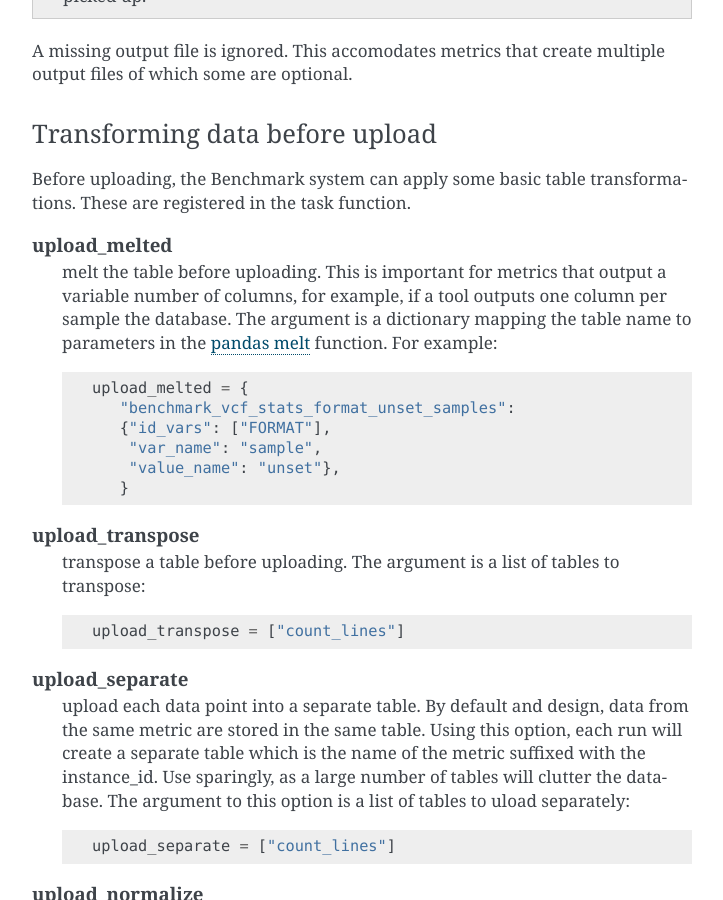
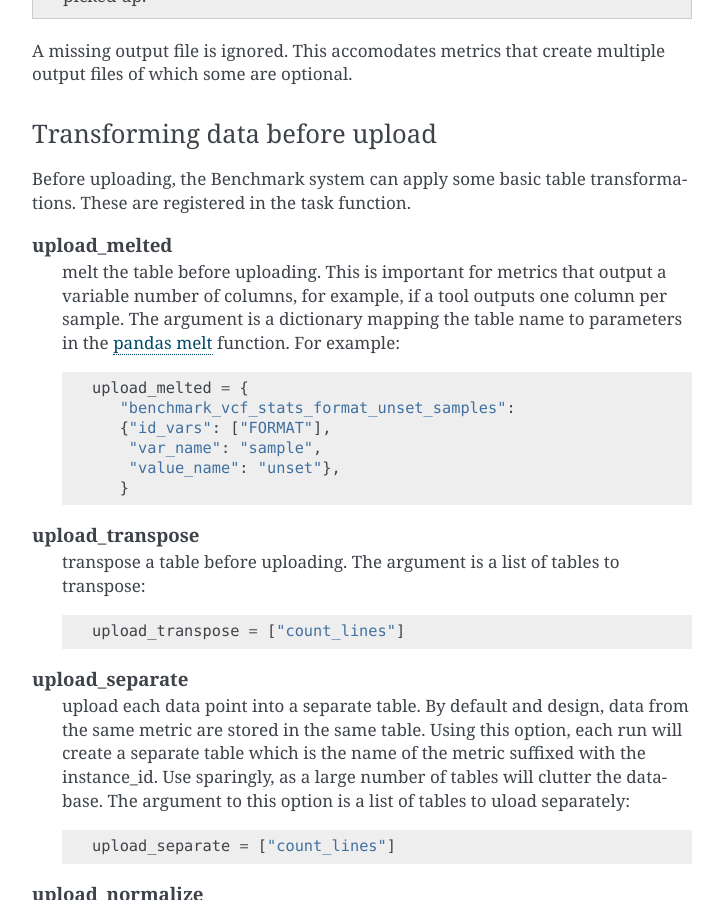
Before and after one commit to cgat-developers/cgat-daisy, a Sphinx documentation site: the page built from doc/TaskLibrary.rst, in a window 1280 px wide and 900 px high, scrolled down 3889 px. Shown: the whole window, without its empty margins (388-1111 px from the left). Built offline with Sphinx 7.4.7, drawn with Linux system fonts in a browser that asks for light colours; pages that are not in the unit, such as notebooks, are missing from menus.

```diff
--- a/doc/TaskLibrary.rst
+++ b/doc/TaskLibrary.rst
@@ -207,9 +207,9 @@ These are registered in the task function.
 
       melt the table before uploading. This is important for metrics
       that output a variable number of columns, for example, if a tool
-      outputs one column per sample the database. The argument is a
-      dictionary mapping the table name to parameters in the
-      `pandas melt <http://pandas.pydata.org/pandas-docs/stable/generated/pandas.melt.html>`_
+      outputs one column per sample. The argument is a dictionary
+      mapping the table name to parameters in the `pandas melt
+      <http://pandas.pydata.org/pandas-docs/stable/generated/pandas.melt.html>`_
       function. For example::
 
          upload_melted = {
--- a/doc/VariantCallingBenchmarkExample.rst
+++ b/doc/VariantCallingBenchmarkExample.rst
@@ -13,13 +13,14 @@ Installation
 
 We start by creating a conda environment and installing daisy::
 
-    conda create -y -n daisy python=3.6 matplotlib cgatcore
+    conda create -y -n daisy python=3.6 matplotlib
+    pip install cgatcore
     pip install cgat-daisy
     conda install ruamel_yaml pysam
 
 .. note::
 
-   We use a `pip install` until conda package is available.
+   We use a `pip install` until conda packages is available and are up-to-date.
 
 Next, we install a few variant callers (freebayes_, octopus_ and
 bcftools_) and variant metrics that we want to test::
```
Also changed, not shown: 1 other file.
